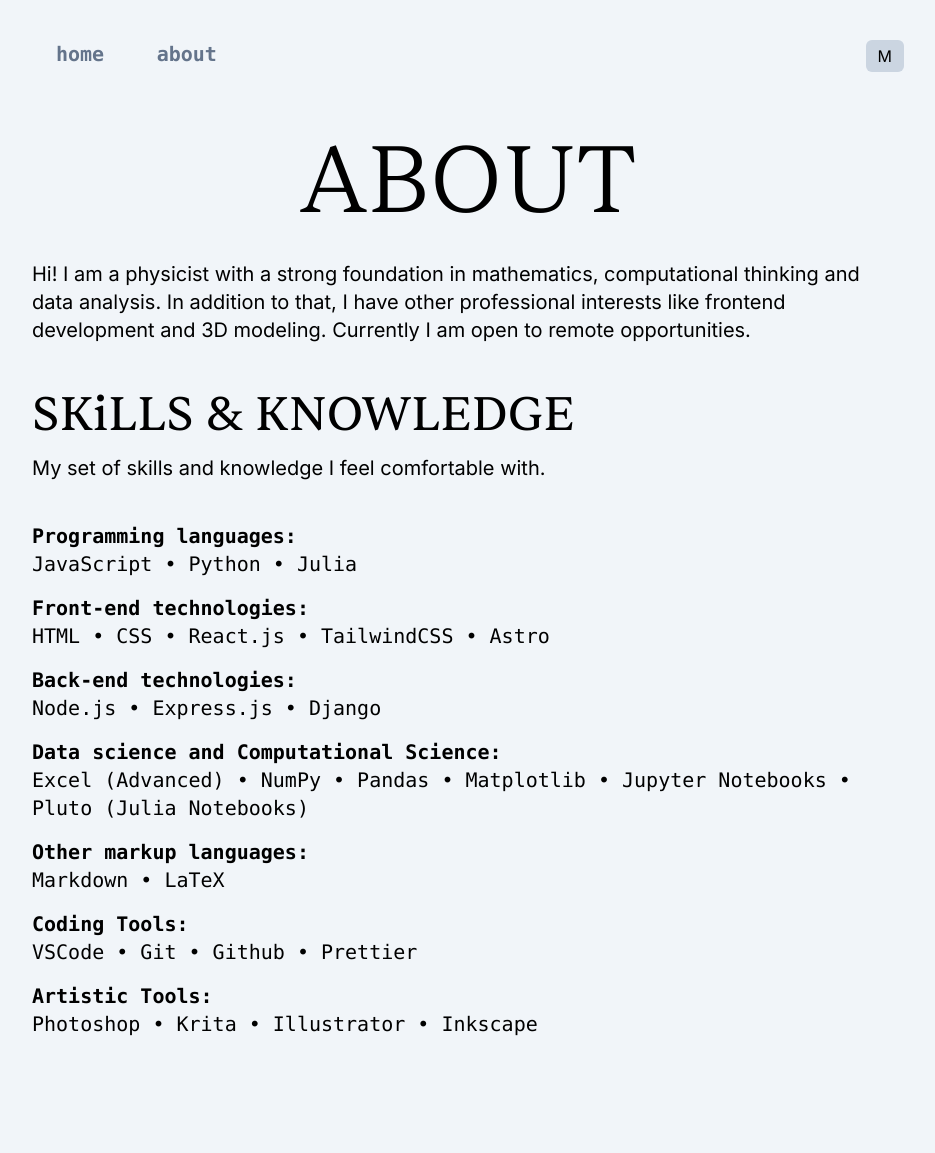
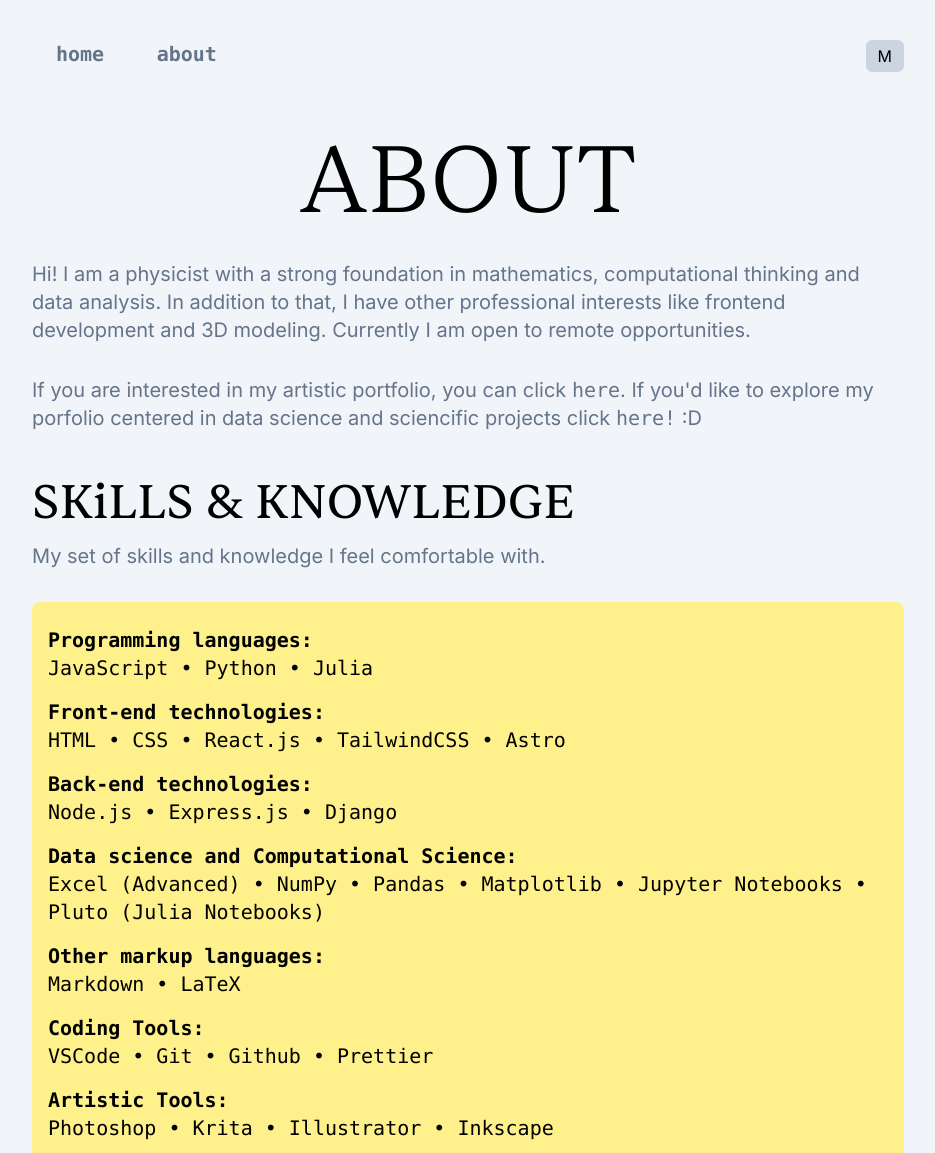
Before and after one commit to iaaron-xyz/iaaron-xyz.github.io, an Astro site: page /about in a window 1280 px wide. Shown: the top 1153 px of the page, without its empty margins (172-1107 px from the left). Before the commit the page ends 1086 px from the top, so only its background shows below. Built offline with nearby package versions, Linux system fonts and the light colour scheme; Astro itself is replaced by a stand-in of ours.

Commit message:
add style to skills section

```diff
--- a/src/components/MyStack.astro
+++ b/src/components/MyStack.astro
@@ -6,7 +6,7 @@
   </div>
 
   <!-- Skills -->
-  <div class="font-mono">
+  <div class="font-mono my-8 bg-yellow-200 p-4 rounded-lg dark:bg-slate-800">
     <ul>
       <li class="py-2">
         <strong>Programming languages:</strong>
--- a/src/pages/about.astro
+++ b/src/pages/about.astro
@@ -8,5 +8,11 @@ const subTitle =
 ---
 
 <BaseLayout pageTitle={pageTitle} subTitle={subTitle}>
+  <p class="my-8">
+    If you are interested in my artistic portfolio, you can click <a href=""
+      >here</a
+    >. If you'd like to explore my porfolio centered in data science and
+    sciencific projects click <a href="">here!</a> :D
+  </p>
   <MyStack />
 </BaseLayout>
--- a/src/styles/global.css
+++ b/src/styles/global.css
@@ -20,6 +20,9 @@ h1 {
 h2 {
     @apply text-5xl leading-relaxed;
 }
+p {
+    @apply text-xl text-slate-500 dark:text-slate-400;
+}
 a {
     @apply font-mono text-xl text-slate-500 hover:text-slate-900 dark:text-slate-400 dark:hover:text-white;
 }
```
